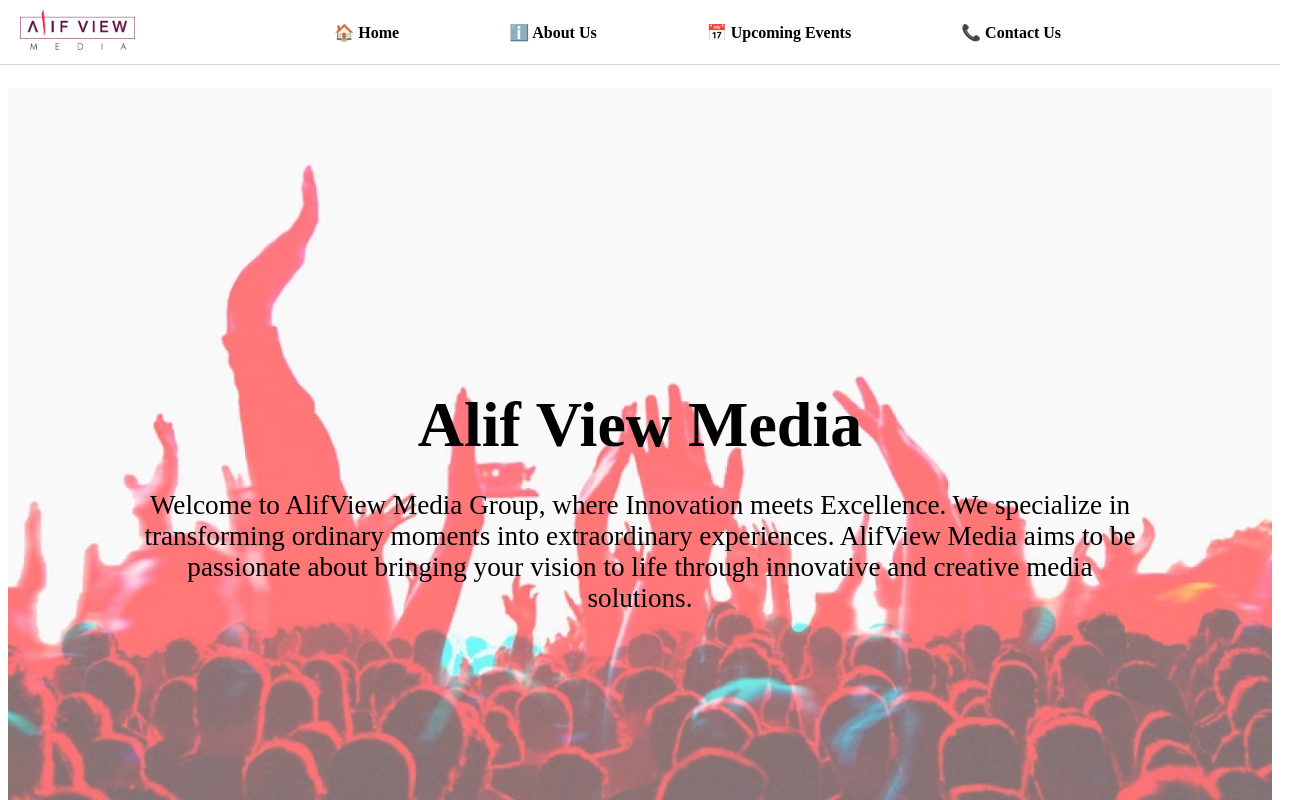
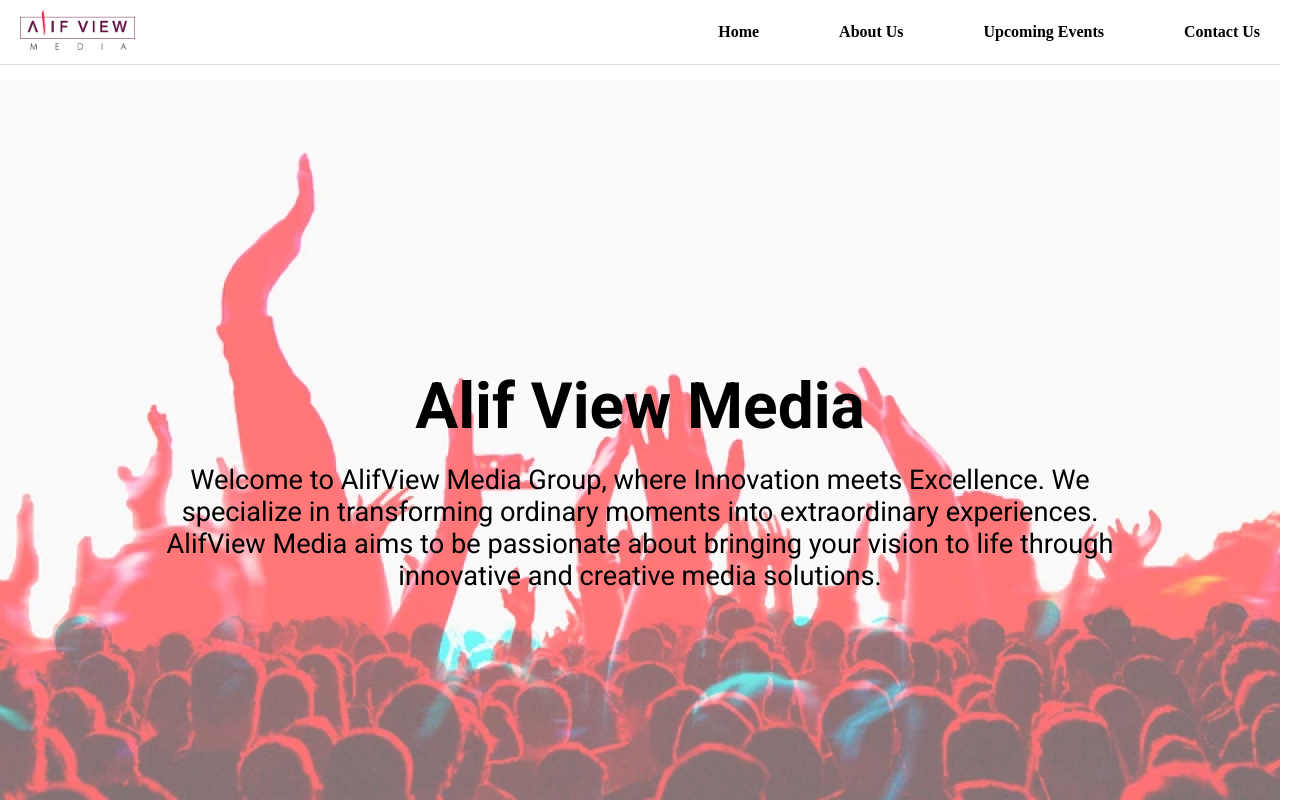
Before and after one commit to Ingole712521/alief, a React (Vite) app: page / in a window 1280 px wide. Shown: the top 800 px of the page, 1312 px wide, since content can reach past the window. Built offline with nearby package versions, Linux system fonts and the light colour scheme.

Commit message:
Update code

```diff
--- a/src/App.css
+++ b/src/App.css
@@ -1,3 +1,8 @@
 .html {
     scroll-behavior: smooth;
   }
+
+*{
+  margin: 0;
+  padding: 0;
+}
--- a/src/components/Navbar.jsx
+++ b/src/components/Navbar.jsx
@@ -1,6 +1,7 @@
 import '../style/Navbar.css';
 import { useState } from 'react';
 import images from "../assets/company-logo.png";
+
 
 const Navbar = () => {
   const [isMobileMenuOpen, setIsMobileMenuOpen] = useState(false);
@@ -14,26 +15,22 @@
       <div className="navbar-logo">
         <img src={images} alt="Company Logo" />
       </div>
-      <div className="navbar-content">
       <div className={`navbar-links ${isMobileMenuOpen ? 'active' : ''}`}>
-          <a href="./" onClick={() => setIsMobileMenuOpen(false)}>
-            🏠 Home
-          </a>
-          <a href="#about" onClick={() => setIsMobileMenuOpen(false)}>
-            ℹ️  About Us
-          </a>
-          <a href="#upcoming" onClick={() => setIsMobileMenuOpen(false)}>
-            📅 Upcoming Events
-          </a>
-          <a href="#contact" onClick={() => setIsMobileMenuOpen(false)}>
-            📞 Contact Us
-          </a>
+        <a href="./" onClick={() => setIsMobileMenuOpen(false)}>Home</a>
+        <a href="#about" onClick={() => setIsMobileMenuOpen(false)}>About Us</a>
+        <a href="#upcoming" onClick={() => setIsMobileMenuOpen(false)}>Upcoming Events</a>
+        <a href="#contact" onClick={() => setIsMobileMenuOpen(false)}>Contact Us</a>
       </div>
+      {/* <div className="navbar-social-media">
+        <a href="https://www.facebook.com/profile.php?id=61562956484753" aria-label="Facebook"><FontAwesomeIcon icon={faFacebook} /></a>
+        <a href="https://twitter.com" aria-label="Twitter"><FontAwesomeIcon icon={faTwitter} /></a>
+        <a href="https://www.instagram.com/alifviewmedia/" aria-label="Instagram"><FontAwesomeIcon icon={faInstagram} /></a>
+        <a href="https://www.linkedin.com/in/alifview-media-552358320/" aria-label="LinkedIn"><FontAwesomeIcon icon={faLinkedin} /></a>
+      </div> */}
       <div className="navbar-hamburger" onClick={toggleMobileMenu}>
         <div className="hamburger-line"></div>
         <div className="hamburger-line"></div>
         <div className="hamburger-line"></div>
-        </div>
       </div>
     </nav>
   );
--- a/src/style/HomeSection.css
+++ b/src/style/HomeSection.css
@@ -1,5 +1,11 @@
 /* HomeSection.css */
 @import url('https://fonts.googleapis.com/css2?family=Roboto:wght@400;700&display=swap');
+
+* {
+  margin: 0;
+  padding: 0;
+  box-sizing: border-box; /* Include padding and border in the element's total width and height */
+}
 
 .home-section {
   position: relative;
@@ -17,33 +23,28 @@
 
 .home-content {
   text-align: center;
-    padding: 10px;
+  padding: 20px; /* Increased padding for better spacing */
   max-width: 80%;
-    box-sizing: border-box;
 }
 
 .home-title {
   font-size: 4rem; /* Adjust size as needed */
   margin-bottom: 20px;
-
-
+  font-family: 'Roboto', sans-serif; /* Consistent font family */
 }
 
 .home-description {
   font-size: 1.70rem; /* Adjust size as needed */
-
+  font-family: 'Roboto', sans-serif; /* Consistent font family */
 }
 
 /* Responsive Design */
 @media (max-width: 768px) {
   .home-title {
-      font-size: 2rem; /* Adjust size as needed */
-      font-family: 'Franklin Gothic Medium', 'Arial Narrow', Arial, sans-serif ;
+    font-size: 2.5rem; /* Adjust size as needed */
   }
 
   .home-description {
-      font-size: 1rem; /* Adjust size as needed */
-      font-family: Georgia, 'Times New Roman', Times, serif;
+    font-size: 1.2rem; /* Adjust size as needed */
   }
-
 }
--- a/src/style/Navbar.css
+++ b/src/style/Navbar.css
@@ -1,4 +1,4 @@
-/* Navbar styles */
+/* Navbar.css */
 .navbar {
   position: fixed;
   top: 0;
@@ -14,7 +14,7 @@
 }
 
 .navbar-logo img {
-  height: 40px; /* Adjust logo size */
+  height: 40px; /* Increased size of logo */
 }
 
 .navbar-content {
@@ -34,10 +34,6 @@
   text-decoration: none;
   color: #000;
   font-weight: bold;
-  font-size: 16px; /* Ensure consistent font size */
-  padding: 10px 15px; /* Adjust padding */
-  display: flex;
-  align-items: center; /* Align text and emoji vertically */
   transition: color 0.3s ease;
 }
 
```
Lines whose indentation alone changed are shown as unchanged.
